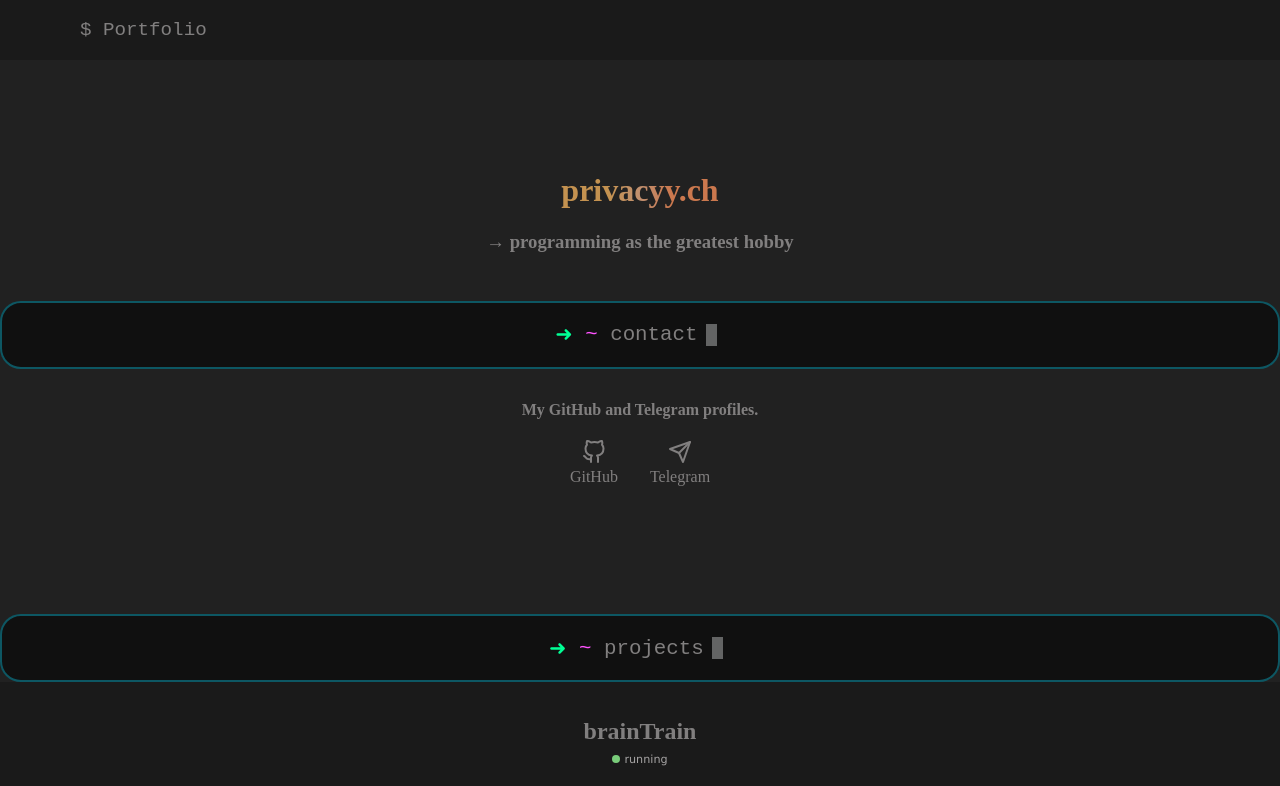
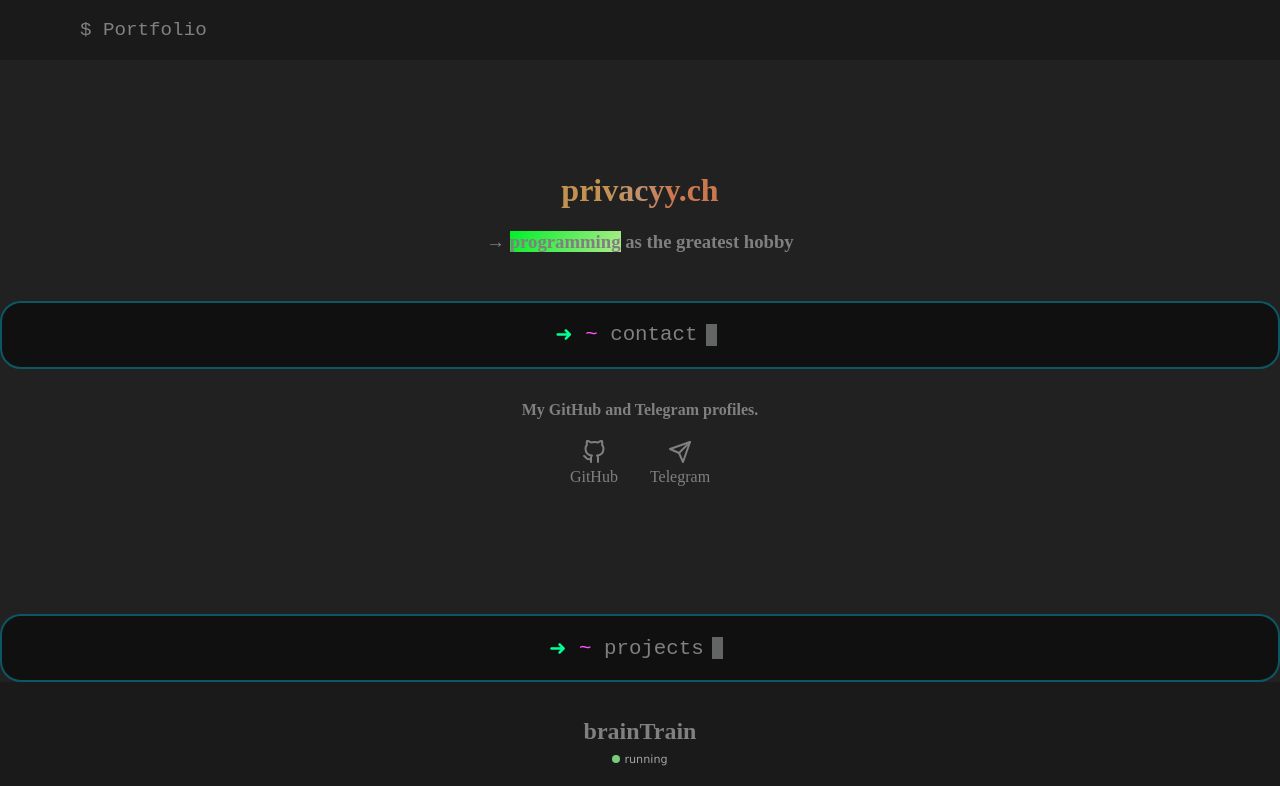
Before and after one commit to arch-user-france1/arch-user-france1, a Next.js app: page / in a window 1280 px wide. Shown: the top 786 px of the page. Built offline with nearby package versions, Linux system fonts and the light colour scheme.

Commit message:
programming gradient

```diff
--- a/pages/index.js
+++ b/pages/index.js
@@ -84,6 +84,9 @@ export default function Page() {
     )
   }
 
+  function LinearGradientText({gr, children}) {
+    return (<span className='lgText' style={{background: `linear-gradient(120deg, ${gr[0]},${gr[1]})`}}>{children}</span>)
+  }
 
   return (
     <>
@@ -96,7 +99,9 @@ export default function Page() {
 
       <div>
       <h1 className="center heading">privacyy.ch</h1>
-      <h3 className="center" style={{marginBottom: "3rem"}}>→ programming as the greatest hobby</h3>
+      <h3 className="center" style={{marginBottom: "3rem"}}>
+      → <LinearGradientText gr={["#00ef2a", "#afec8a"]}>programming</LinearGradientText> as the greatest hobby
+      </h3>
       </div>
       <CodeBlock command="contact" />
       <h4 className='center'>My GitHub and Telegram profiles.</h4>
```
